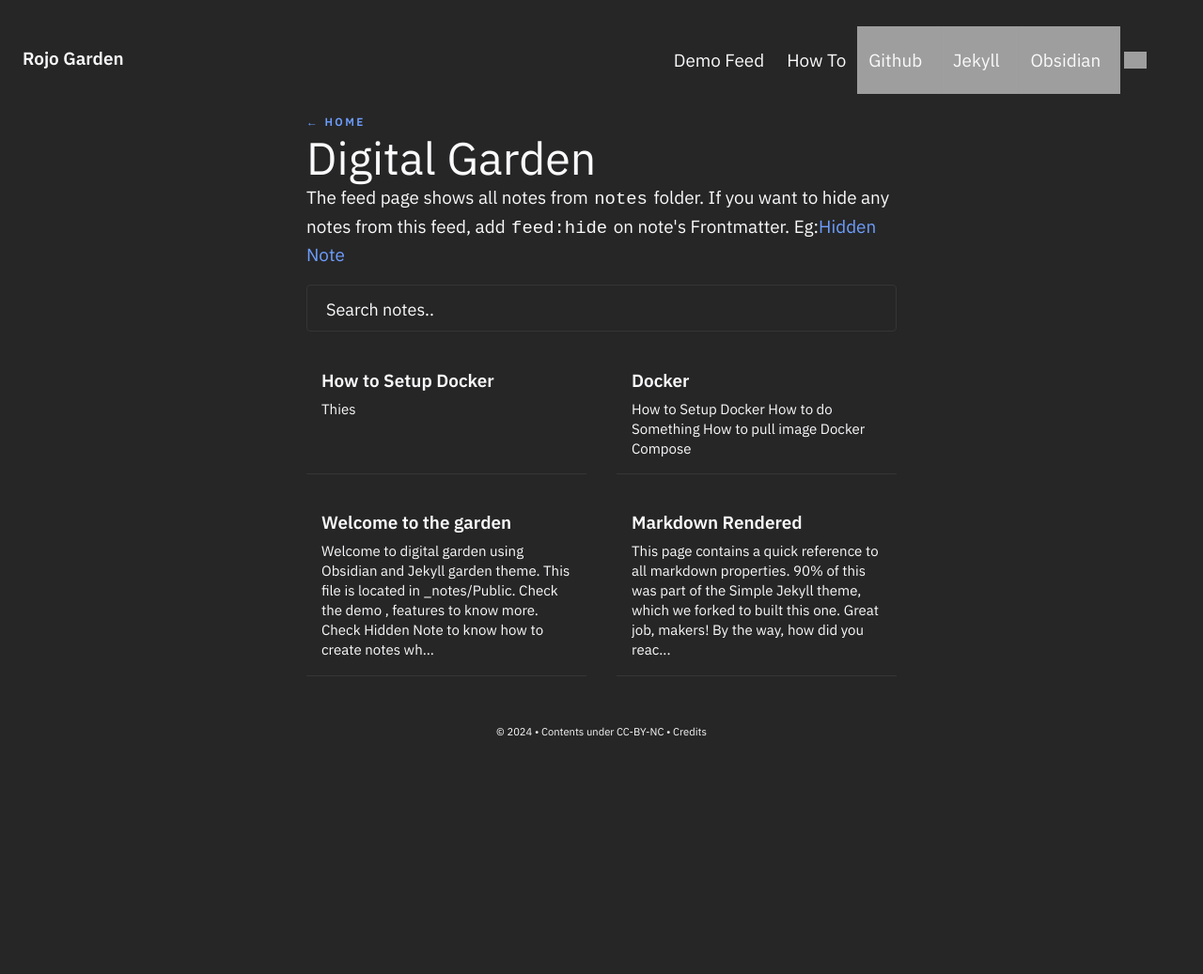
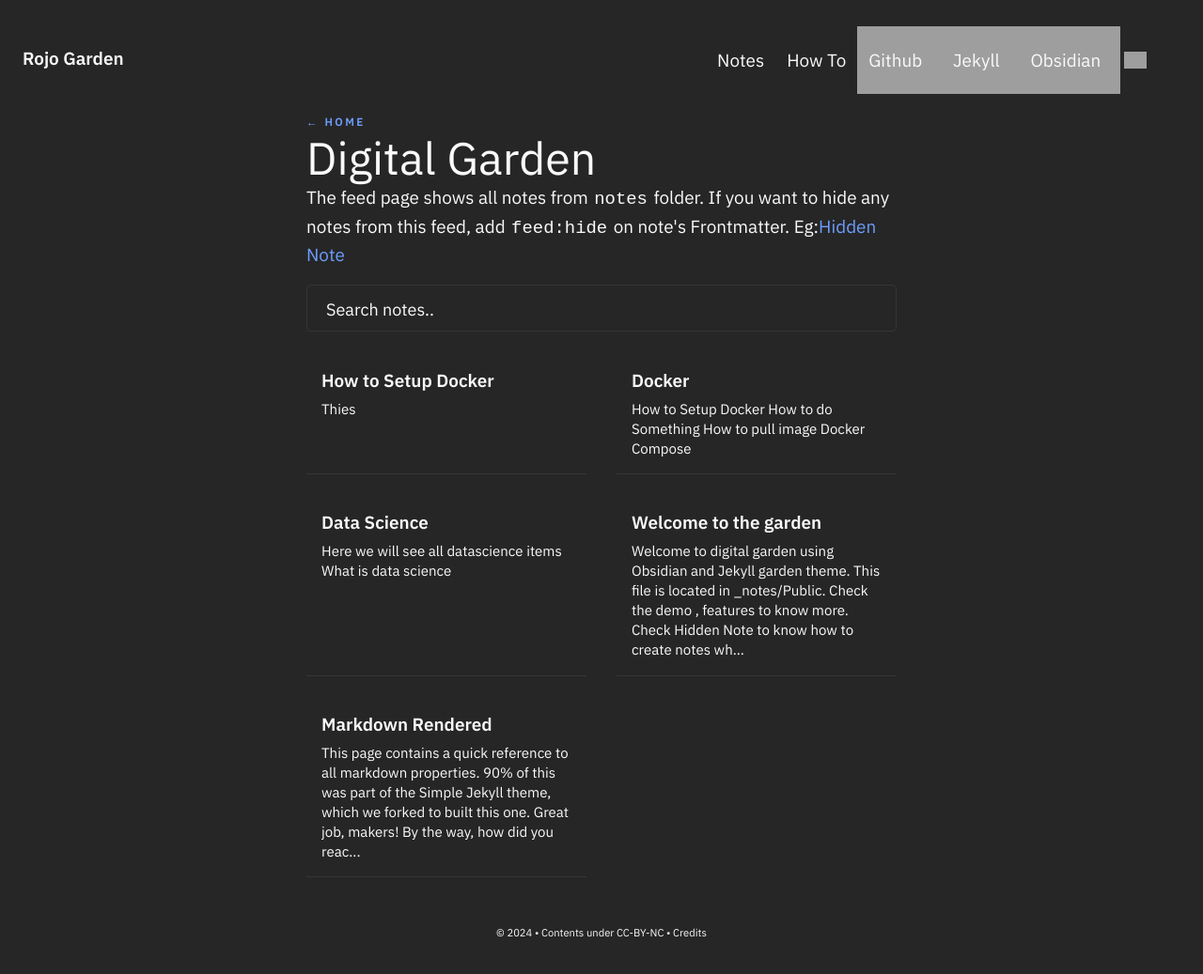
Before and after one commit to lopezrj/lopezrj.github.io, a Jekyll site: the page built from pages/notes.md, in a window 1280 px wide, cut to the strip 0-1042 px from the top of the page. Shown: the top 1037 px of the strip at 94% size. Built offline with Jekyll 4.4.1, drawn with Linux system fonts in a browser that asks for light colours; before the commit the page ends 900 px from its top, so only the background shows below that; grey boxes are pictures that could not be loaded.

Commit message:
Add Data Science

```diff
--- a/_includes/Homepage.html
+++ b/_includes/Homepage.html
@@ -4,4 +4,5 @@
         Jekylll Garden is a markdown friendly theme lets you publish your Obsidian vault (or a subset of it) as a Jekyll static website.
         Check out the <a href="{{'/notes' | relative_url}}"> demo </a>, <a href="{{'/post/features' | relative_url}}"> features </a> and <a href="{{'/post/how-to' | relative_url}}"> how to</a>.
         </h3>
-</div> </div>
+    </div>
+</div>
--- a/_includes/Nav.html
+++ b/_includes/Nav.html
@@ -54,7 +54,7 @@
     <div id="navbarBasicExample" class="navbar-menu">
       <div class="navbar-start">
         <a href="{{'/notes' | relative_url}}" class="navbar-item">
-          Demo Feed
+          Notes
         </a>
         <a href="../post/how-to" class="navbar-item">
           How To
--- /dev/null
+++ b/_notes/Public/Data Science.md
@@ -0,0 +1,11 @@
+---
+title: Data Science
+feed: show
+date: 01-07-2024
+permalink: /datascience
+format: list
+---
+
+Here we will see all datascience items
+
+[[What is data science]]
```
